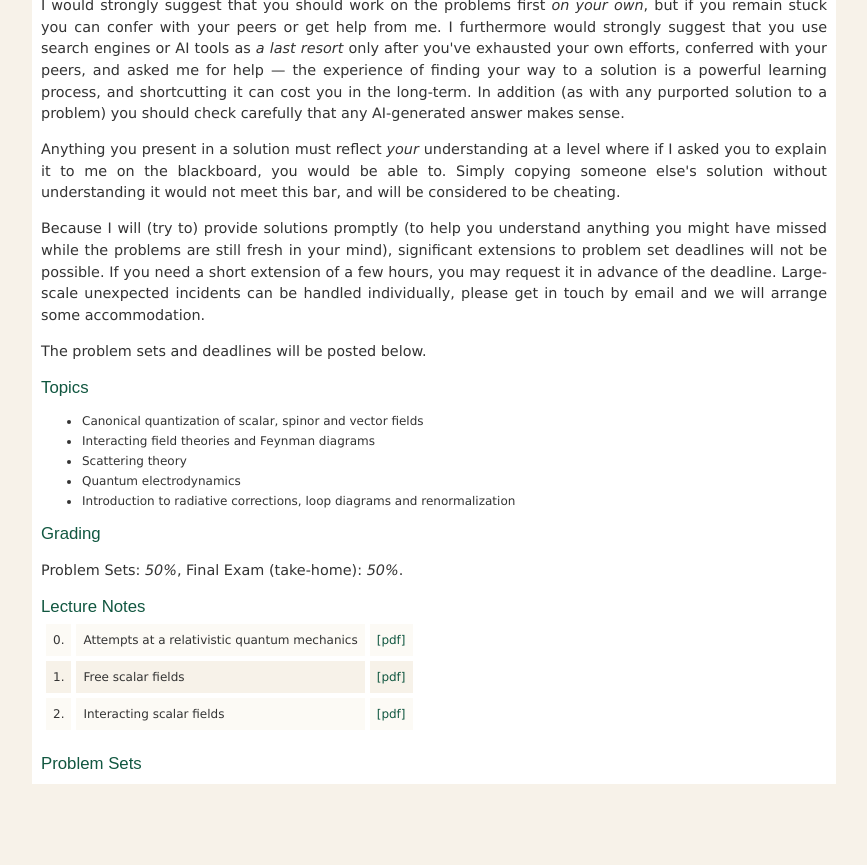
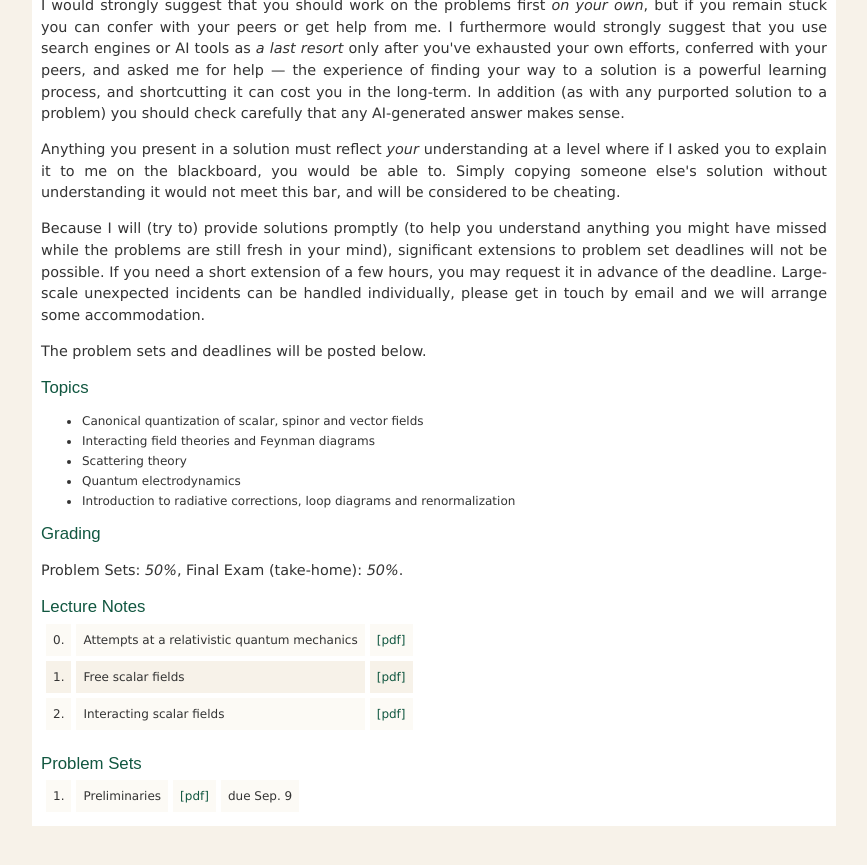
Before and after one commit to jozefdudek/personal_website, a Jekyll site: the page built from Phys721.html, in a window 1280 px wide and 900 px high, scrolled down 1196 px. Shown: the top 865 px of the window, without its empty margins (192-1059 px from the left). Built offline with Jekyll 4.4.1, drawn with Linux system fonts in a browser that asks for light colours.

Commit message:
added hw1 link

```diff
--- a/Phys721.html
+++ b/Phys721.html
@@ -232,18 +232,19 @@
   <br>
 <h3>Problem Sets</h3>
 
-<!--
+
   <table class="highlights">
 
    <tr class="highlights">
       <td class="highlights"> 1. </td>
       <td class="highlights">Preliminaries</td>
       <td class="highlights">
-        <a href="https://wm1693.box.com/s/9dqam51bqjuonkm9rwxbvbwdlabbfxsm">[pdf]</a>
+        <a href="https://wm1693.box.com/s/dbtat3yjvzak8xjc45i865voy356st2h">[pdf]</a>
       </td>
-      <td class="highlights">due Sep. 8</td>
+      <td class="highlights">due Sep. 9</td>
     </tr>
 
+    <!--
     <tr class="highlights">
       <td class="highlights"> 2. </td>
       <td class="highlights">Relativistic Quantum Mechanics</td>
```
